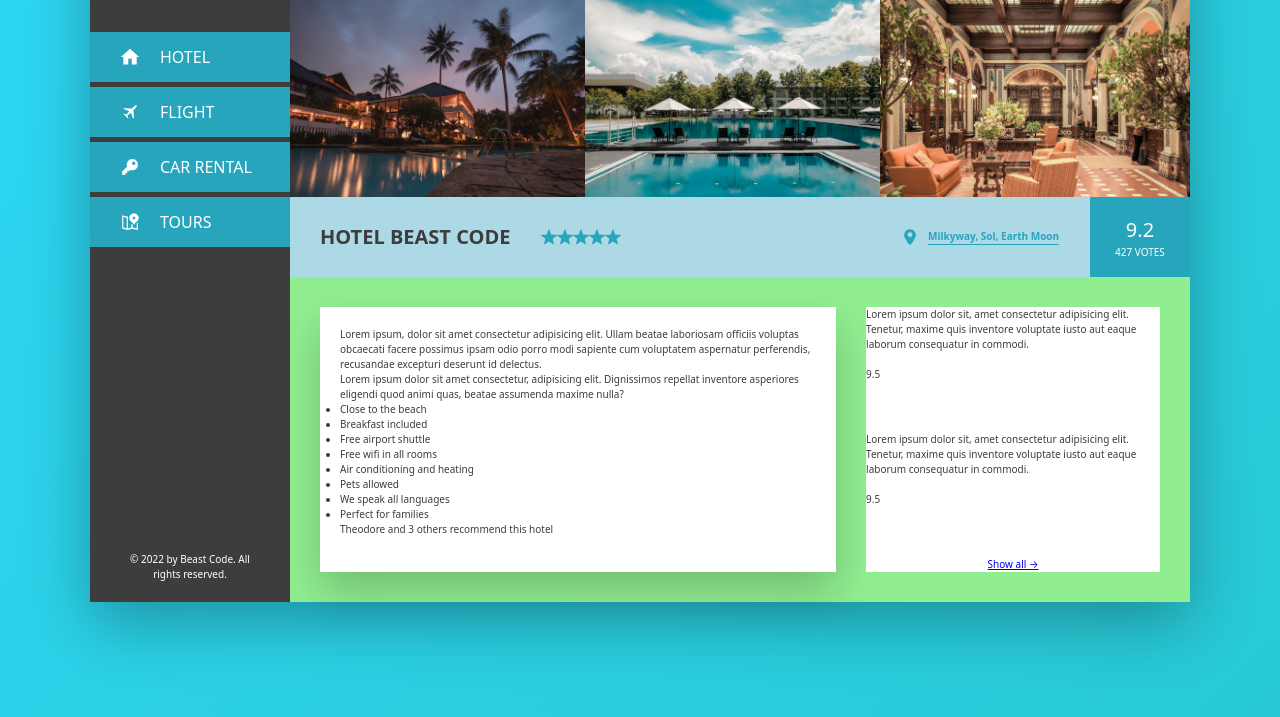
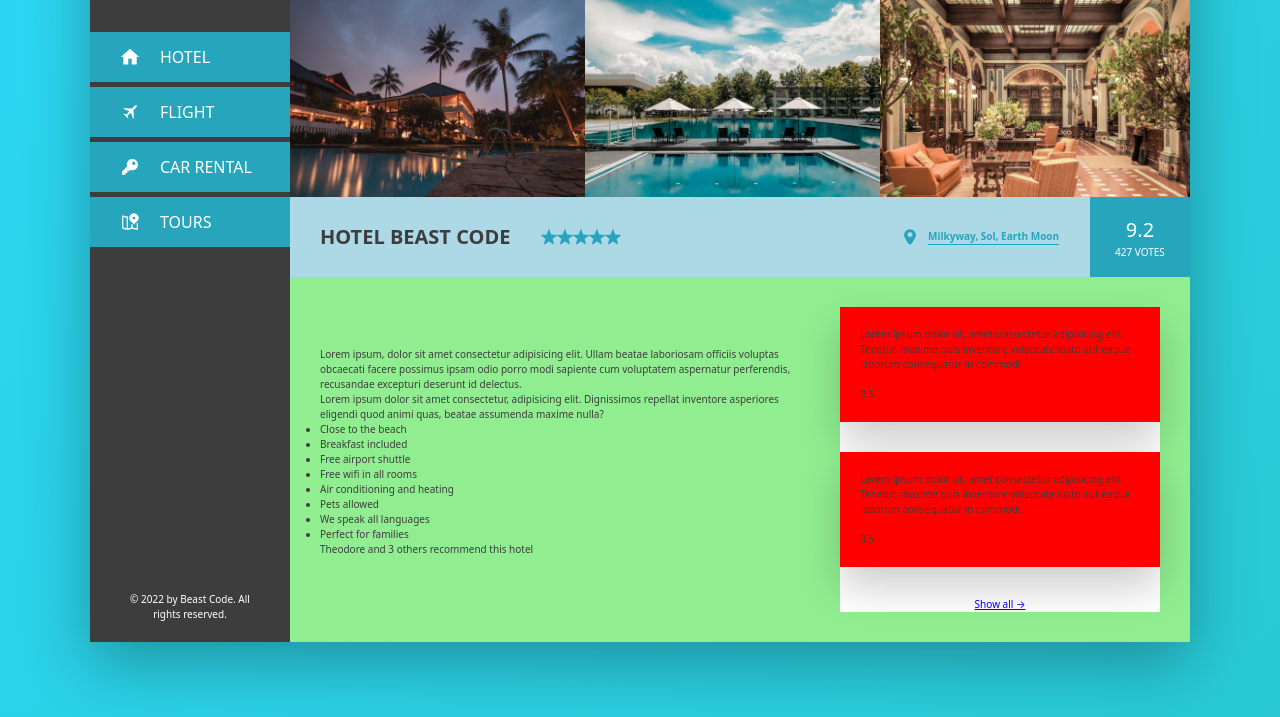
Before and after one commit to Beast-Code9999/booking-page, a website: page index.html in a window 1280 px wide. Shown: the part 183-900 px from the top of the page. Drawn offline with Linux system fonts and the light colour scheme.

Commit message:
add _details.scss partial file

```diff
--- a/index.html
+++ b/index.html
@@ -108,26 +108,26 @@
                     </div>
                 </div>
                 <div class="main__body">
-                    <div class="main__body-details">
-                        <p>Lorem ipsum, dolor sit amet consectetur adipisicing elit. Ullam beatae laboriosam officiis voluptas obcaecati facere possimus ipsam odio porro modi sapiente cum voluptatem aspernatur perferendis, recusandae excepturi deserunt id delectus.</p>
-                        <p>Lorem ipsum dolor sit amet consectetur, adipisicing elit. Dignissimos repellat inventore asperiores eligendi quod animi quas, beatae assumenda maxime nulla?</p>
-                        <ul class="list">
-                            <li class="list__item">Close to the beach</li>
-                            <li class="list__item">Breakfast included</li>
-                            <li class="list__item">Free airport shuttle</li>
-                            <li class="list__item">Free wifi in all rooms</li>
-                            <li class="list__item">Air conditioning and heating</li>
-                            <li class="list__item">Pets allowed</li>
-                            <li class="list__item">We speak all languages</li>
-                            <li class="list__item">Perfect for families</li>
+                    <div class="details">
+                        <p class="details__paragraph">Lorem ipsum, dolor sit amet consectetur adipisicing elit. Ullam beatae laboriosam officiis voluptas obcaecati facere possimus ipsam odio porro modi sapiente cum voluptatem aspernatur perferendis, recusandae excepturi deserunt id delectus.</p>
+                        <p class="details__paragraph">Lorem ipsum dolor sit amet consectetur, adipisicing elit. Dignissimos repellat inventore asperiores eligendi quod animi quas, beatae assumenda maxime nulla?</p>
+                        <ul class="details__list">
+                            <li class="details__item">Close to the beach</li>
+                            <li class="details__item">Breakfast included</li>
+                            <li class="details__item">Free airport shuttle</li>
+                            <li class="details__item">Free wifi in all rooms</li>
+                            <li class="details__item">Air conditioning and heating</li>
+                            <li class="details__item">Pets allowed</li>
+                            <li class="details__item">We speak all languages</li>
+                            <li class="details__item">Perfect for families</li>
                         </ul>
-                        <div class="recommend">
-                            <p class="recommend__paragraph">Theodore and 3 others recommend this hotel</p>
-                            <div class="recommend__friends">
-                                <img src="" alt="" class="recommend__photo">
-                                <img src="" alt="" class="recommend__photo">
-                                <img src="" alt="" class="recommend__photo">
-                                <img src="" alt="" class="recommend__photo">
+                        <div class="details__recommend">
+                            <p class="details__paragraph">Theodore and 3 others recommend this hotel</p>
+                            <div class="details__friends">
+                                <img src="" alt="" class="details__photo">
+                                <img src="" alt="" class="details__photo">
+                                <img src="" alt="" class="details__photo">
+                                <img src="" alt="" class="details__photo">
                             </div>
                         </div>
                     </div>
--- /dev/null
+++ b/sass/components/_details.scss
@@ -0,0 +1,4 @@
+.details {
+
+
+}
--- /dev/null
+++ b/sass/components/_review.scss
@@ -0,0 +1,7 @@
+.review {
+    width: 100%;
+    height: 100%;
+    background-color: red;
+    padding: 2rem;
+    box-shadow: 0 2rem 4rem rgba($color: #000000, $alpha: .2);
+}
--- a/sass/layout/_main-body.scss
+++ b/sass/layout/_main-body.scss
@@ -83,13 +83,15 @@
             background-color: $color-body-1;
             height: 100%;
             padding: 2rem;
+            @include flex(column, space-between, flex-start);
             box-shadow: 0 2rem 4rem rgba($color: #000000, $alpha: .2);
         }
 
         &-user-reviews {
             background-color: $color-body-1;
             height: 100%;
-            @include flex(column, space-between, center)
+            @include flex(column, space-between, center);
+            gap: 3rem;
         }
     }
 
--- a/sass/main.scss
+++ b/sass/main.scss
@@ -10,7 +10,9 @@
 @import "base/utilities";
 
 //components partial files
+@import "components/details";
 @import "components/gallery";
+@import "components/review";
 @import "components/searchbar";
 
 //layout partial files
```
Also changed, not shown: style.css.
